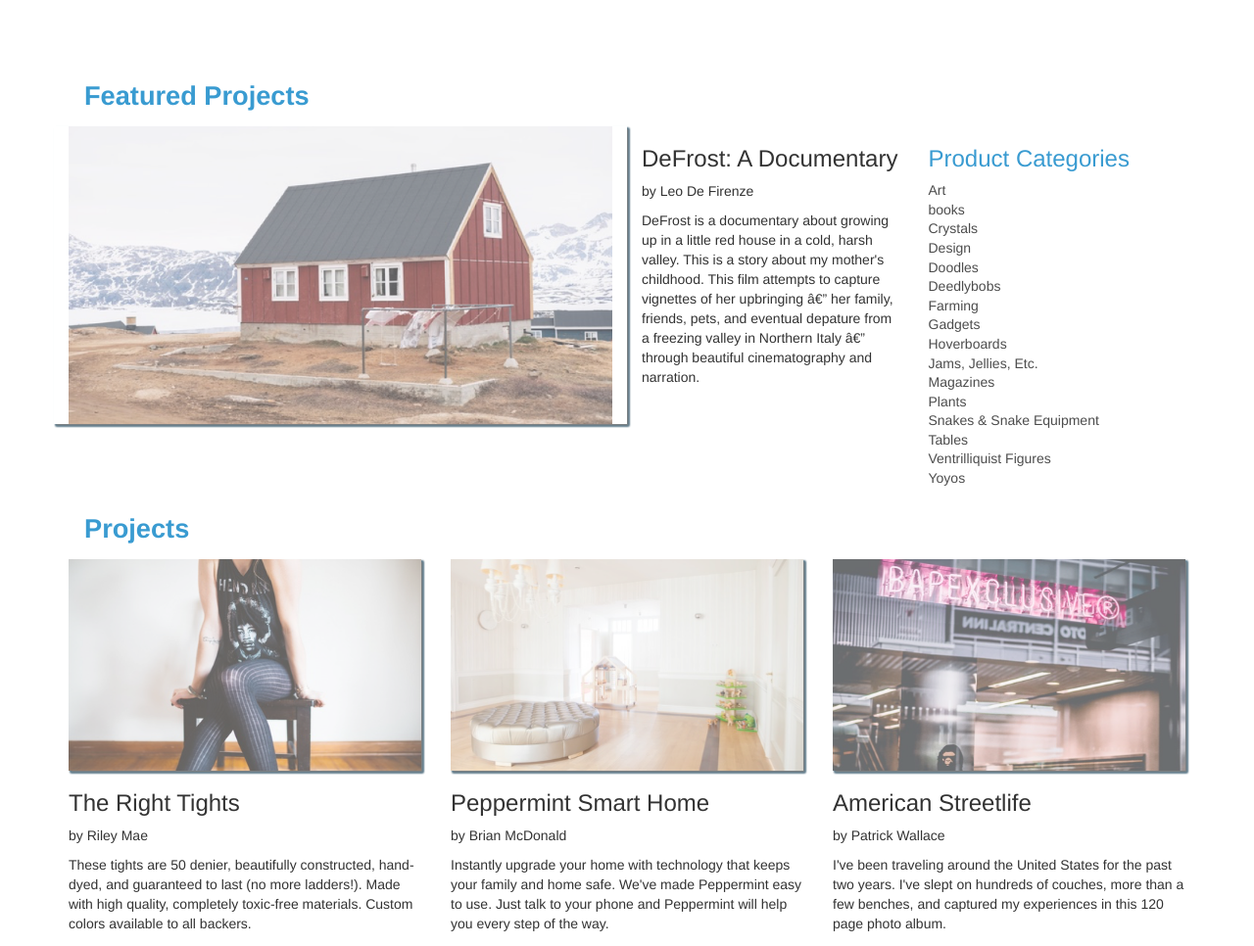
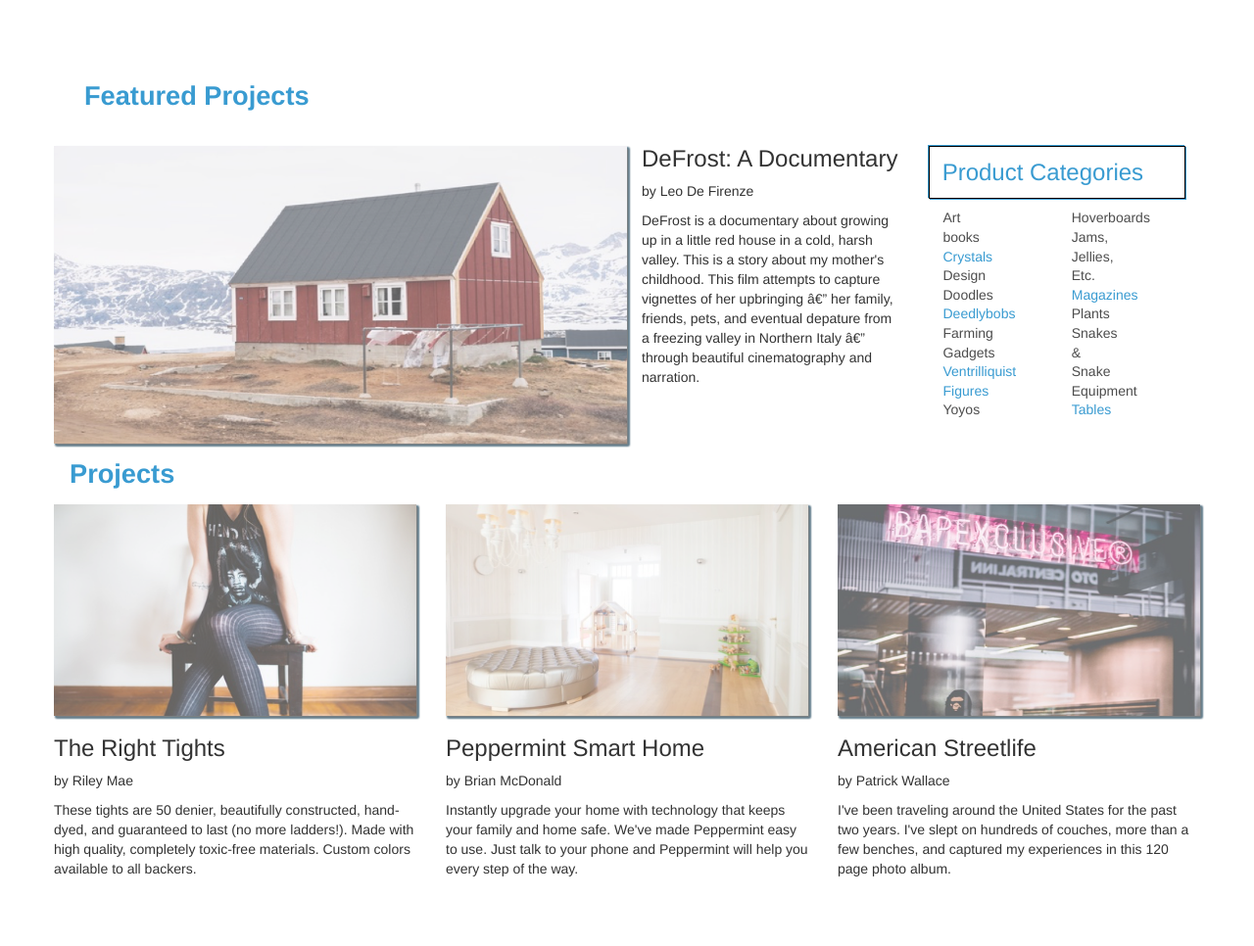
Before and after one commit to J2smoov4u/jumpstart, a plain HTML site: page index.html in a window 1280 px wide. Shown: the part 880-1846 px from the top of the page at 98% size. Drawn offline with nearby package versions, Linux system fonts and the light colour scheme.

Commit message:
project almost complete.

```diff
--- a/index.html
+++ b/index.html
@@ -133,8 +133,10 @@
             Italy â€” through beautiful cinematography and narration.</p>
         </div>
         <div class="col-md-3 col-sm-6">
-          <h3 class="blue">Product Categories</h3>
-          <ul>
+          <h3 class="blue box-shadow">Product Categories</h3>
+          <div class="column">
+            <div class="split">
+              <ul class="col-xs-6">
                 <li>Art</li>
                 <li>books</li>
                 <li>Crystals</li>
@@ -143,15 +145,20 @@
                 <li>Deedlybobs</li>
                 <li>Farming</li>
                 <li>Gadgets</li>
+                <li>Ventrilliquist Figures</li>
+                <li>Yoyos</li>
+              </ul>
+            </div>
+            <div class="split">
+              <ul class="col-xs-6">
                 <li>Hoverboards</li>
                 <li>Jams, Jellies, Etc.</li>
                 <li>Magazines</li>
                 <li>Plants</li>
                 <li>Snakes & Snake Equipment</li>
                 <li>Tables</li>
-            <li>Ventrilliquist Figures</li>
-            <li>Yoyos</li>
               </ul>
+            </div>
           </div>
         </div>
 
--- a/resources/css/style.css
+++ b/resources/css/style.css
@@ -17,7 +17,6 @@ li a {
 
 img {
   width: 100%;
-  margin: auto;
 }
 
 .center, h1 {
@@ -35,6 +34,11 @@ h2 {
   justify-content: center;
   align-items: center;
 }
+.column {
+  display: flex;
+  flex-direction: row;
+
+}
 
 .box {
   max-width: 51.3rem;
@@ -43,7 +47,15 @@ h2 {
 .shadow {
   text-shadow: -1px -1px 0 black, 1px 1px 0 black, -1px -1px 0 black, 1px 1px 0 black;
 }
+.box-shadow {
+  border: 1px solid black;
+  box-shadow: -1px -1px 0 #399bd1, 1px 1px 0 #399bd1, -1px -1px 0 #399bd1, 1px 1px 0 #399bd1;
+  padding: 5%;
+}
+.split {
+  width: 50%;
 
+}
 .middle {
   display: flex;
   justify-content: center;
@@ -196,34 +208,17 @@ h2 {
   line-height: 1.4;
   color: rgba(0, 0, 0, 0.7);
 }
-/*.row li:nth-child(2n + 0) {
-  color: red;
+.row li:nth-child(3n + 0) {
+  color: #399bd1;
 }
-.row li:nth-child(2n + 1) {
-  color: midnightblue;
-}*/
+li:hover {
+  font-weight: 600;
+  cursor: context-menu;
+}
 
 .blue {
   color: #399bd1;
 }
-/*.feature .house {
-  margin-top: 20px;
-}*/
-
-/*.feature .house img {
-  overflow: hidden;
-}
-
-#big img {
-  overflow: hidden;
-}
-#big img:hover {
-  opacity: 1;
-  height: 21rem;
-  overflow: hidden;
-  transform: scale(1.3);
-  transition: transform 0.5 linear, opacity 500ms linear;
-}*/
 
 #author {
   font-weight: 200;
@@ -262,9 +257,14 @@ h2 {
   transition: transform 500ms;
   transition: opacity 500ms;
 }
+.feature .image-container1 {
+  height: 19rem;
+  margin-top: 20px;
+}
 
 #big {
   overflow: hidden;
+  padding: 0;
 }
 
 /*   HELP SECTION   */
--- a/resources/js/main.js
+++ b/resources/js/main.js
@@ -1,8 +1,14 @@
 // JQUERIES
-$(document).ready(function() {
+$(document).ready(function(){
   $('.carousel').slick({
+    slidesToScroll: 1,
+    autoplay: true,
+    autoplaySpeed: 4000,
     arrows: false,
-    autoplay: true,
-    autoplaySpeed: 2000
+    draggable: false,
+    pauseOnFocus: false,
+    pauseOnHover: false
   });
+
+  var scroll = 0;
 });
```
Lines whose indentation alone changed are shown as unchanged.
